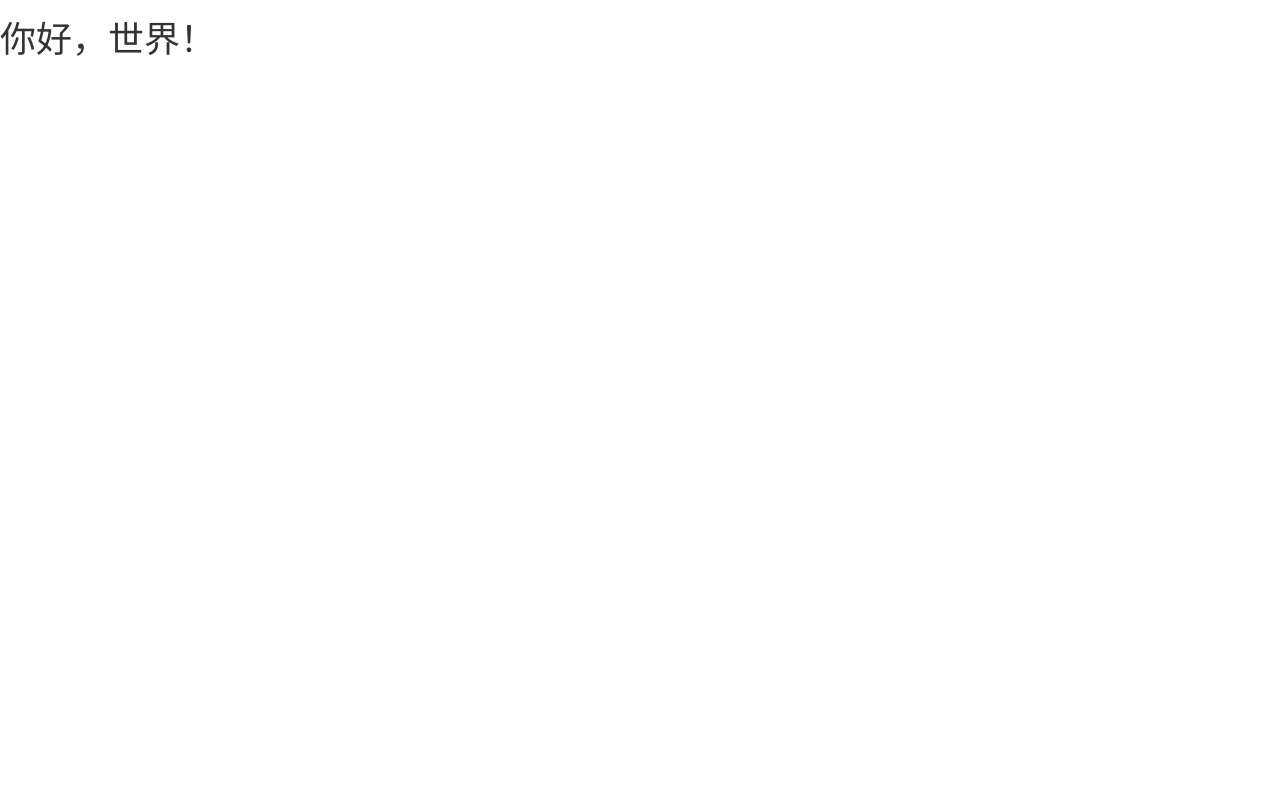
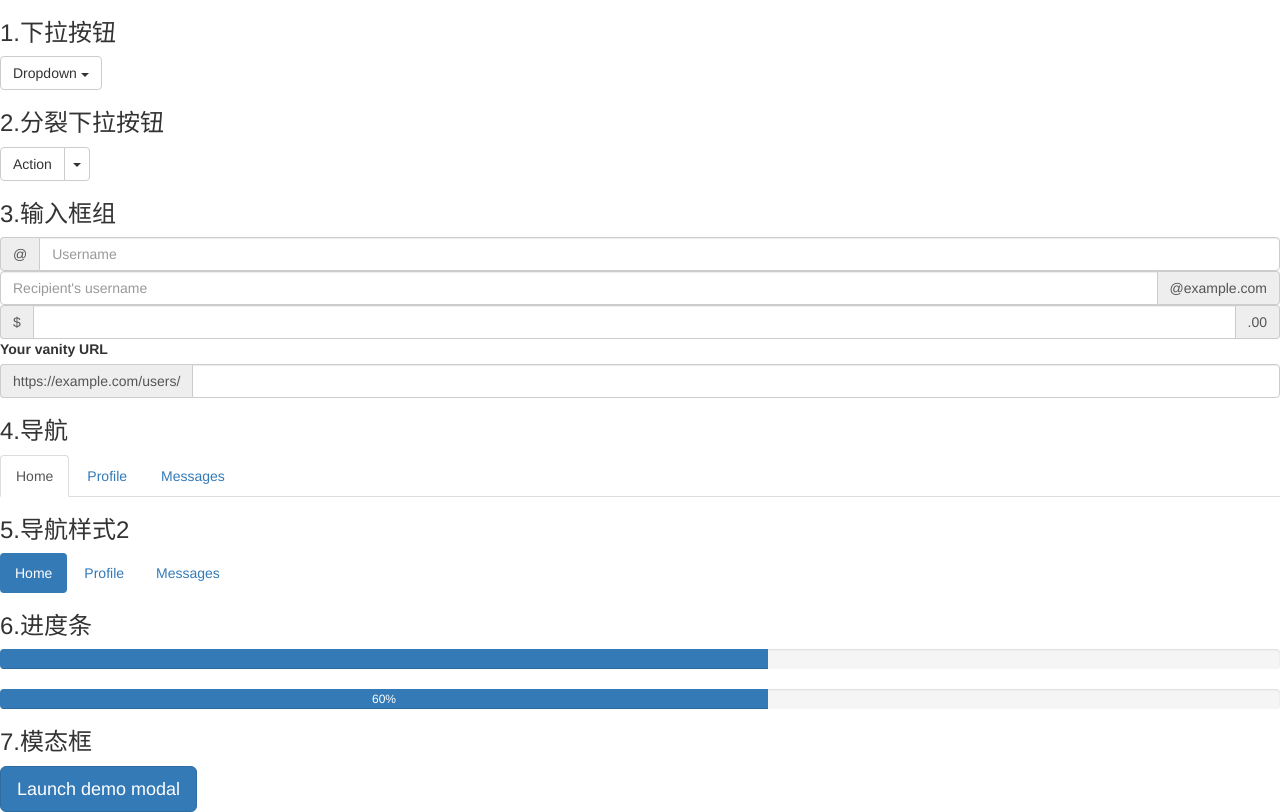
Before and after one commit to qc269648407/JSJQ, a plain HTML site: page html适配方案+bootstrap/index.html in a window 1280 px wide. Drawn offline with Linux system fonts and the light colour scheme.

Commit message:
bootstrap组件

```diff
--- a/html适配方案+bootstrap/index.html
+++ b/html适配方案+bootstrap/index.html
@@ -1,5 +1,6 @@
 <!DOCTYPE html>
 <html lang="zh-CN">
+
 <head>
   <meta charset="utf-8">
   <meta http-equiv="X-UA-Compatible" content="IE=edge">
@@ -17,12 +18,154 @@
       <script src="https://cdn.bootcss.com/respond.js/1.4.2/respond.min.js"></script>
     <![endif]-->
 </head>
+
 <body>
-    <h1>你好，世界！</h1>
+  <h3>1.下拉按钮</h3>
+  <div class="dropdown">
+    <!-- 设置为dropup可以上拉 -->
+    <button class="btn btn-default dropdown-toggle" type="button" id="dropdownMenu1" data-toggle="dropdown" aria-haspopup="true"
+      aria-expanded="true">
+      Dropdown
+      <span class="caret"></span>
+    </button>
+    <ul class="dropdown-menu" aria-labelledby="dropdownMenu1">
+      <li>
+        <a href="#">Action</a>
+      </li>
+      <li>
+        <a href="#">Another action</a>
+      </li>
+      <li>
+        <a href="#">Something else here</a>
+      </li>
+      <li role="separator" class="divider"></li>
+      <li>
+        <a href="#">Separated link</a>
+      </li>
+    </ul>
+  </div>
+
+  <h3>2.分裂下拉按钮</h3>
+  <!-- Split button -->
+  <div class="btn-group">
+    <button type="button" class="btn btn-default">Action</button>
+    <button type="button" class="btn btn-default dropdown-toggle" data-toggle="dropdown" aria-haspopup="true" aria-expanded="false">
+      <span class="caret"></span>
+      <span class="sr-only">Toggle Dropdown</span>
+    </button>
+    <ul class="dropdown-menu">
+      <li>
+        <a href="#">Action</a>
+      </li>
+      <li>
+        <a href="#">Another action</a>
+      </li>
+      <li>
+        <a href="#">Something else here</a>
+      </li>
+      <li role="separator" class="divider"></li>
+      <li>
+        <a href="#">Separated link</a>
+      </li>
+    </ul>
+  </div>
+
+  <h3>3.输入框组</h3>
+  <div class="input-group">
+    <span class="input-group-addon" id="basic-addon1">@</span>
+    <input type="text" class="form-control" placeholder="Username" aria-describedby="basic-addon1">
+  </div>
+
+  <div class="input-group">
+    <input type="text" class="form-control" placeholder="Recipient's username" aria-describedby="basic-addon2">
+    <span class="input-group-addon" id="basic-addon2">@example.com</span>
+  </div>
+
+  <div class="input-group">
+    <span class="input-group-addon">$</span>
+    <input type="text" class="form-control" aria-label="Amount (to the nearest dollar)">
+    <span class="input-group-addon">.00</span>
+  </div>
+
+  <label for="basic-url">Your vanity URL</label>
+  <div class="input-group">
+    <span class="input-group-addon" id="basic-addon3">https://example.com/users/</span>
+    <input type="text" class="form-control" id="basic-url" aria-describedby="basic-addon3">
+  </div>
+
+  <h3>4.导航</h3>
+  <ul class="nav nav-tabs">
+    <li role="presentation" class="active">
+      <a href="#">Home</a>
+    </li>
+    <li role="presentation">
+      <a href="#">Profile</a>
+    </li>
+    <li role="presentation">
+      <a href="#">Messages</a>
+    </li>
+  </ul>
+
+  <h3>5.导航样式2</h3>
+  <ul class="nav nav-pills">
+    <li role="presentation" class="active">
+      <a href="#">Home</a>
+    </li>
+    <li role="presentation">
+      <a href="#">Profile</a>
+    </li>
+    <li role="presentation">
+      <a href="#">Messages</a>
+    </li>
+  </ul>
+
+  <h3>6.进度条</h3>
+  <div class="progress">
+    <div class="progress-bar" role="progressbar" aria-valuenow="60" aria-valuemin="0" aria-valuemax="100" style="width: 60%;">
+      <span class="sr-only">60% Complete</span>
+    </div>
+  </div>
+  <div class="progress">
+    <div class="progress-bar" role="progressbar" aria-valuenow="60" aria-valuemin="0" aria-valuemax="100" style="width: 60%;">
+      60%
+    </div>
+  </div>
+
+  <h3>7.模态框</h3>
+  <!-- Button trigger modal -->
+  <button type="button" class="btn btn-primary btn-lg" data-toggle="modal" data-target="#myModal">
+    Launch demo modal
+  </button>
+
+  <!-- Modal -->
+  <div class="modal fade" id="myModal" tabindex="-1" role="dialog" aria-labelledby="myModalLabel">
+    <div class="modal-dialog" role="document">
+      <div class="modal-content">
+        <div class="modal-header">
+          <button type="button" class="close" data-dismiss="modal" aria-label="Close">
+            <span aria-hidden="true">&times;</span>
+          </button>
+          <h4 class="modal-title" id="myModalLabel">Modal title</h4>
+        </div>
+        <div class="modal-body">
+          ...
+        </div>
+        <div class="modal-footer">
+          <button type="button" class="btn btn-default" data-dismiss="modal">Close</button>
+          <button type="button" class="btn btn-primary">Save changes</button>
+        </div>
+      </div>
+    </div>
+  </div>
+
+
+
+
 
   <!-- jQuery (necessary for Bootstrap's JavaScript plugins) -->
   <script src="./js/jquery-1.12.0.min.js"></script>
   <!-- Include all compiled plugins (below), or include individual files as needed -->
   <script src="./js/bootstrap.min.js"></script>
 </body>
+
 </html>
```
Lines whose indentation alone changed are shown as unchanged.
